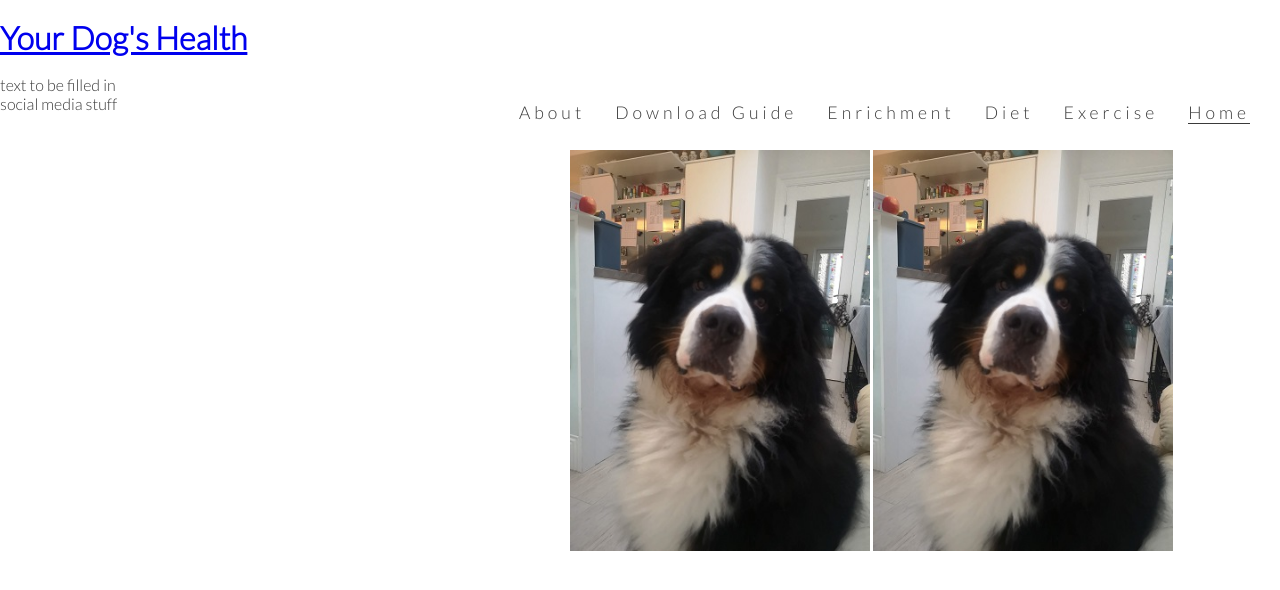
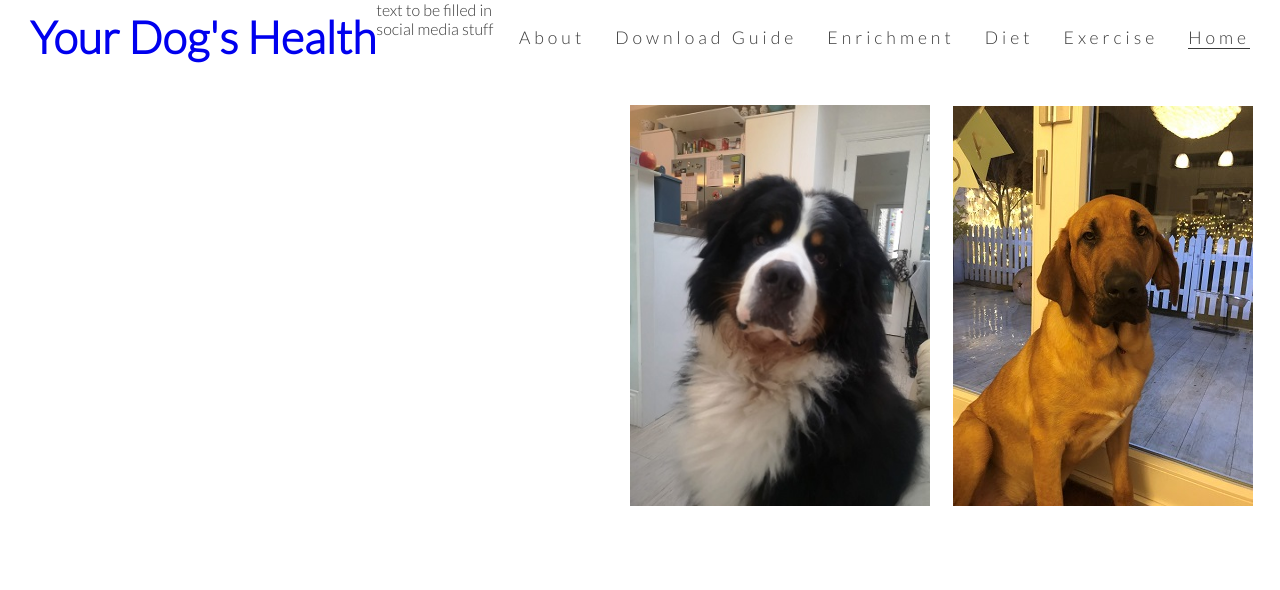
Before and after one commit to SDDNG/yourdogshealth, a plain HTML site: page home.html in a window 1280 px wide. Drawn offline with Linux system fonts and the light colour scheme.

Commit message:
Fix position of logo and navigation menu

```diff
--- a/assets/css/style.css
+++ b/assets/css/style.css
@@ -10,6 +10,12 @@ body {
     font-family: Lato,sans-serif;
     font-weight: 300;
     color: #3a3a3a;
+}
+
+#logo {
+    float: left;
+    font-size: 280%;
+    margin-left: 30px;
 }
 
 #menu {
@@ -51,9 +57,11 @@ body {
     clear:both;
     width:650px;
     float: right;
-    margin-right: 60px;
+    margin-top: 30px;
+    margin-right: 0px;
 }
 
 .main-image {
     width: 300px;
+    margin-right: 20px;
 }
--- a/home.html
+++ b/home.html
@@ -41,7 +41,7 @@
     </header>
     <section id="page-image-outer">
         <img src="/assets/images/main-page-image.jpg" alt="Bernese Mountain Dog" class="main-image" >
-        <img src="/assets/images/main-page-image.jpg" alt="Bernese Mountain Dog" class="main-image">
+        <img src="/assets/images/main-page-image2.jpg" alt="Bernese Mountain Dog" class="main-image">
     </section>
     <section id="home-page-text">
         <p>text to be filled in</p>
```
Also changed, not shown: assets/images/main-page-image2.jpg (added).
